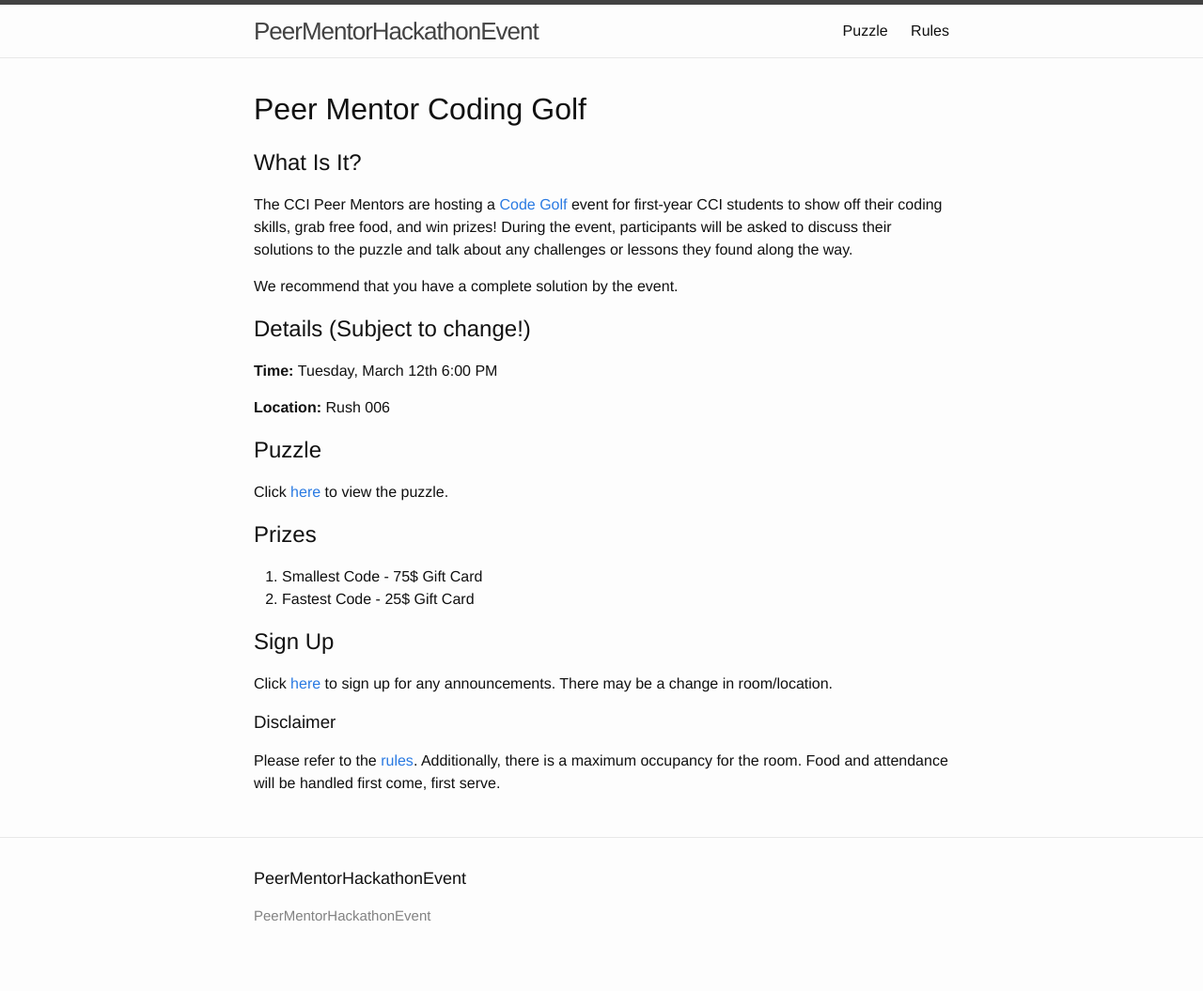
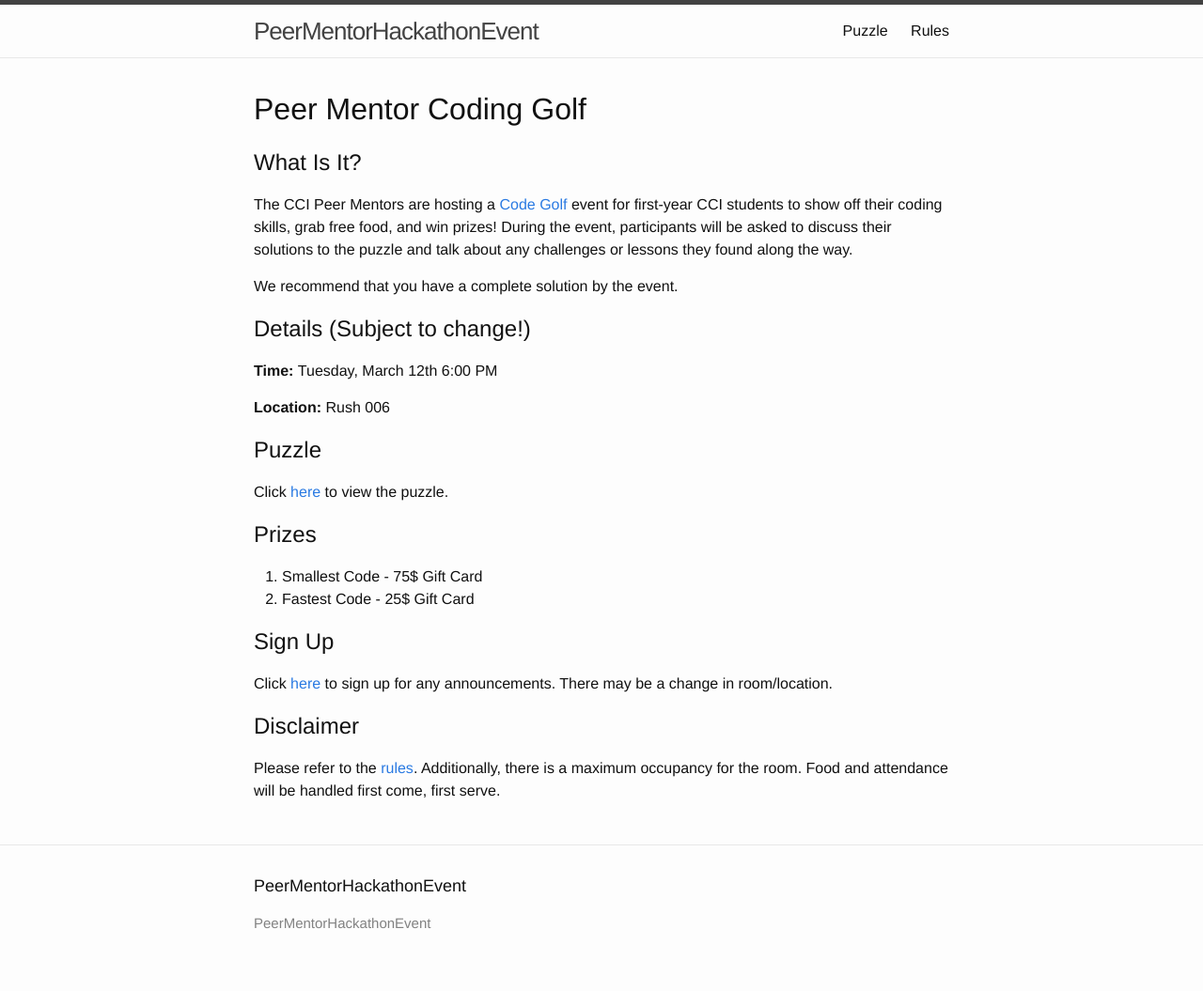
Before and after one commit to Rockie156/PeerMentorHackathonEvent, a Jekyll site: the page built from index.html, in a window 1280 px wide. Shown: the whole page at 94% size. Built offline with Jekyll 4.4.1, drawn with Linux system fonts in a browser that asks for light colours.

```diff
--- a/index.html
+++ b/index.html
@@ -33,7 +33,7 @@ layout: default
   <p>
     Click <a href='https://goo.gl/forms/lHnhLWkcmJVBJtgZ2'>here</a> to sign up for any announcements. There may be a change in room/location.
   </p>
-  <h3>Disclaimer</h3>
+  <h2>Disclaimer</h2>
   <p>
     Please refer to the <a href="./rules">rules</a>. Additionally, there is a maximum occupancy for the room. Food and attendance will be handled first come, first serve.
   </p>
```
